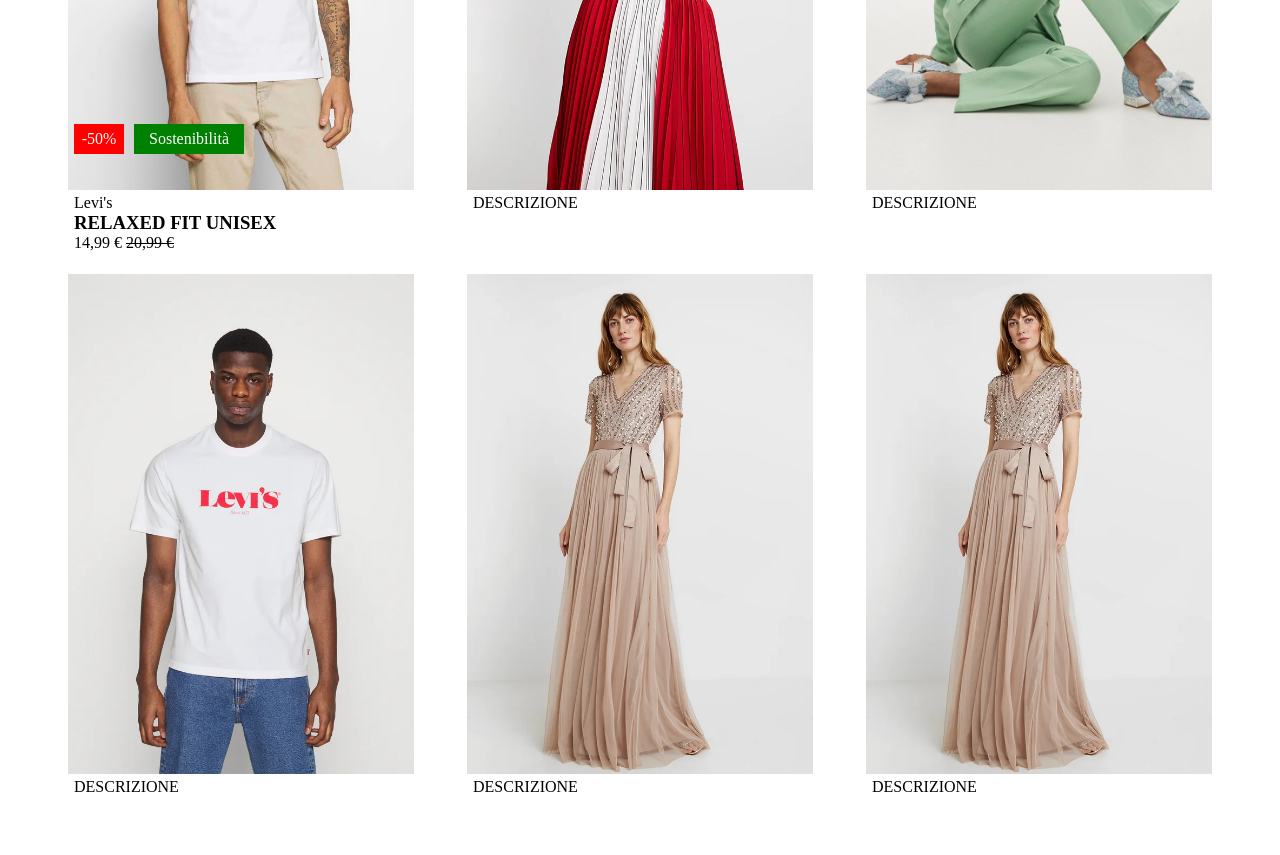
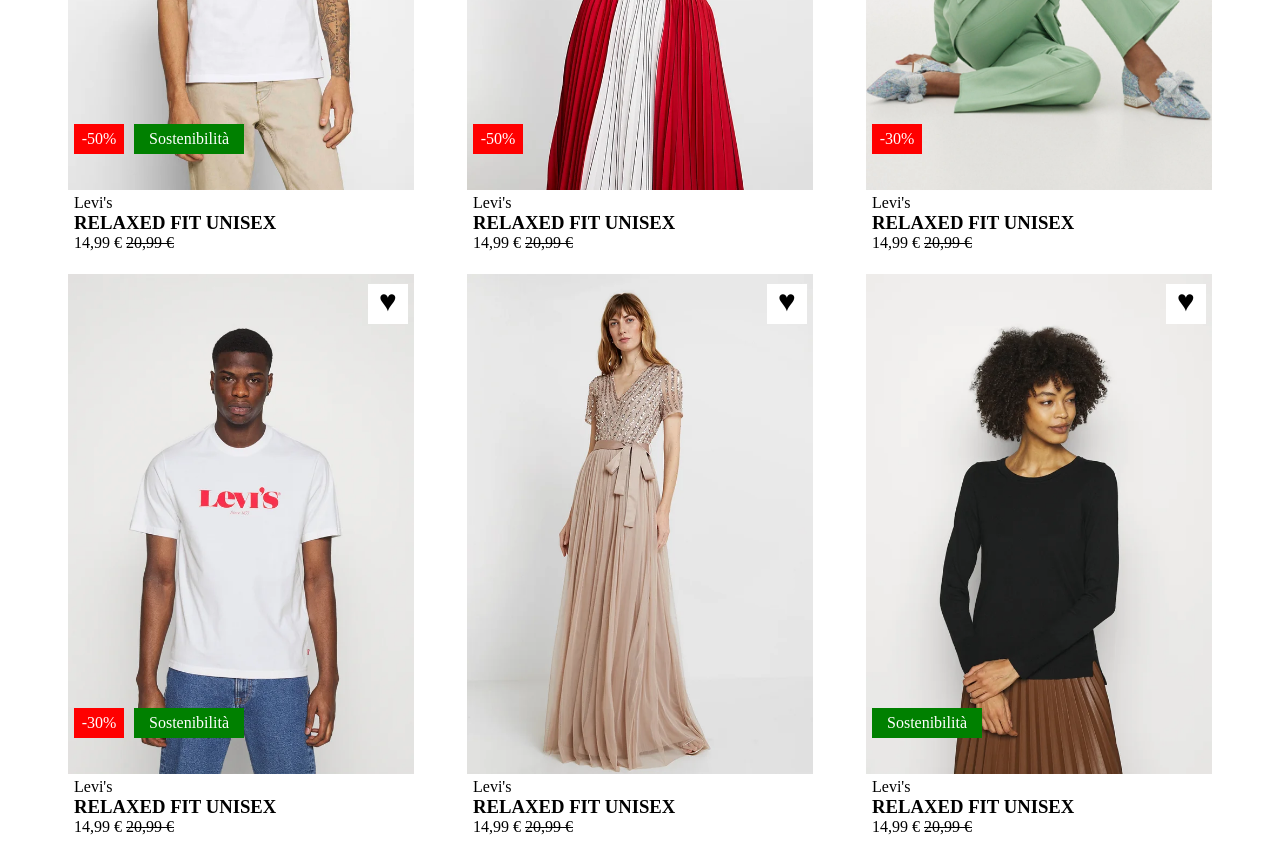
Before and after one commit to saracassandra7/html-css-boolando, a plain HTML site: page index.html in a window 1280 px wide. Shown: the part 400-1255 px from the top of the page. Drawn offline with Linux system fonts and the light colour scheme.

Commit message:
added all products

```diff
--- a/css/style.css
+++ b/css/style.css
@@ -75,6 +75,7 @@ main .product{
   width: calc(100% / 3 - 30px);
   margin-bottom: 20px;
   position: relative;
+  min-width: 300px;
 }
 
 
@@ -100,7 +101,7 @@ main span#bianco{
   color: white;
 }
 
-main .discount-50{
+main .discount{
   background-color: red;
   width: 50px;
   height: 30px;
@@ -124,6 +125,12 @@ main .sostenibilita{
   left: 70px;
 }
 
+main .sostenibilita#sei{
+  position: absolute;
+  bottom: 100px;
+  left: 10px;
+}
+
 
 
 main .product .description{
--- a/index.html
+++ b/index.html
@@ -46,7 +46,7 @@
               <span>&hearts;</span>
             </div>
 
-            <div class="discount-50">
+            <div class="discount">
               <span id="bianco">-50%</span>
             </div>
 
@@ -67,36 +67,102 @@
         <div class="product">
           <div class="photo">
             <img src="img/2.webp" alt="2">
+
+            <div class="heart">
+              <span>&hearts;</span>
+            </div>
+
+            <div class="discount">
+              <span id="bianco">-50%</span>
+            </div>
+
           </div>
-          <div class="description">DESCRIZIONE</div>
+          <div class="description">
+            <p>Levi's</p>
+            <h3>RELAXED FIT UNISEX</h3>
+            <p>14,99 &euro; <s>20,99 &euro;</s> </p>
+          </div>
         </div>
 
         <div class="product">
           <div class="photo">
             <img src="img/3.webp" alt="3">
+
+            <div class="heart">
+              <span>&hearts;</span>
+            </div>
+
+            <div class="discount">
+              <span id="bianco">-30%</span>
+            </div>
+
           </div>
-          <div class="description">DESCRIZIONE</div>
+          <div class="description">
+            <p>Levi's</p>
+            <h3>RELAXED FIT UNISEX</h3>
+            <p>14,99 &euro; <s>20,99 &euro;</s> </p>
+          </div>
         </div>
 
         <div class="product">
           <div class="photo">
             <img src="img/4.webp" alt="4">
+
+            <div class="heart">
+              <span>&hearts;</span>
+            </div>
+
+            <div class="discount">
+              <span id="bianco">-30%</span>
+            </div>
+
+            <div class="sostenibilita">
+              <span id="bianco">Sostenibilità</span>
+            </div>
+
           </div>
-          <div class="description">DESCRIZIONE</div>
+          <div class="description">
+            <p>Levi's</p>
+            <h3>RELAXED FIT UNISEX</h3>
+            <p>14,99 &euro; <s>20,99 &euro;</s> </p>
+          </div>
         </div>
 
         <div class="product">
           <div class="photo">
             <img src="img/5.webp" alt="5">
+
+            <div class="heart">
+              <span>&hearts;</span>
+            </div>
+
+
           </div>
-          <div class="description">DESCRIZIONE</div>
+          <div class="description">
+            <p>Levi's</p>
+            <h3>RELAXED FIT UNISEX</h3>
+            <p>14,99 &euro; <s>20,99 &euro;</s> </p>
+          </div>
         </div>
 
         <div class="product">
           <div class="photo">
-            <img src="img/5.webp" alt="5">
+            <img src="img/6.webp" alt="6">
+
+            <div class="sostenibilita" id="sei">
+              <span id="bianco">Sostenibilità</span>
+            </div>
+
+            <div class="heart">
+              <span>&hearts;</span>
+            </div>
+
           </div>
-          <div class="description">DESCRIZIONE</div>
+          <div class="description">
+            <p>Levi's</p>
+            <h3>RELAXED FIT UNISEX</h3>
+            <p>14,99 &euro; <s>20,99 &euro;</s> </p>
+          </div>
         </div>
       </div>
 
```
